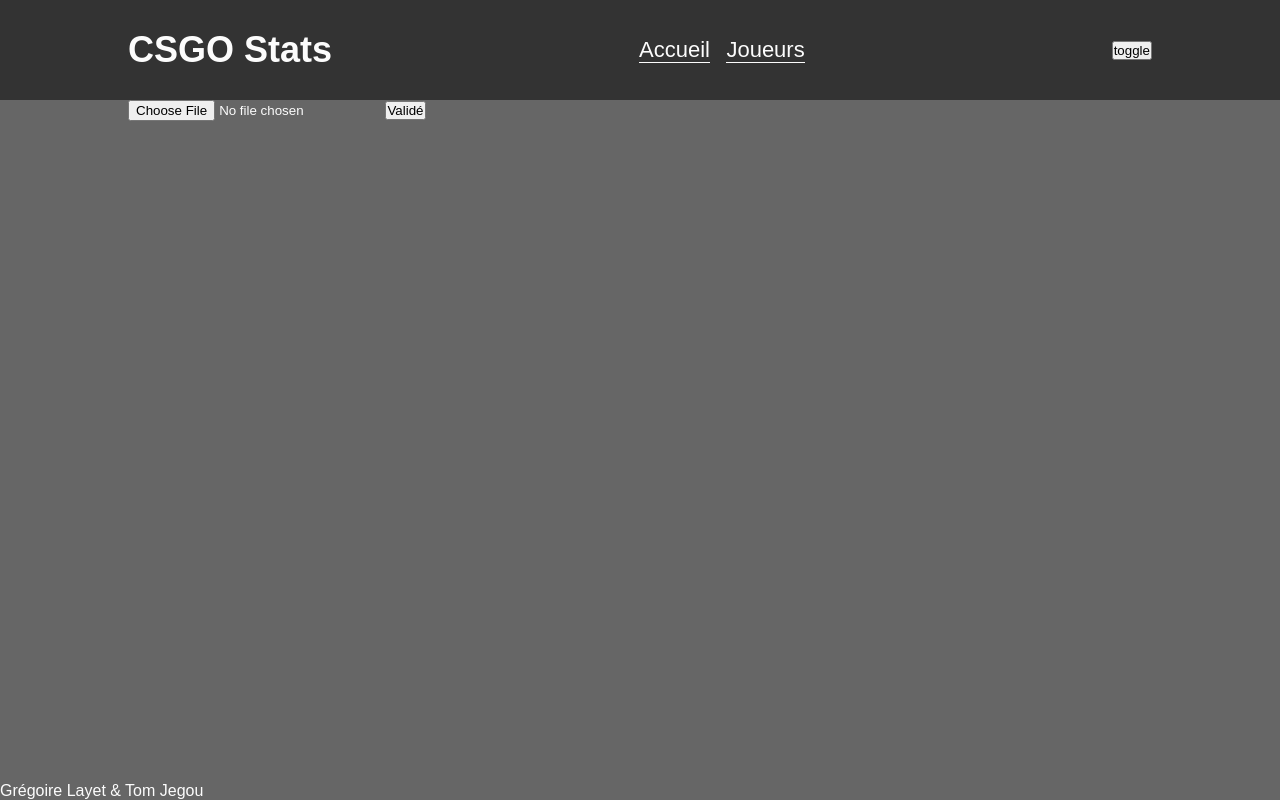
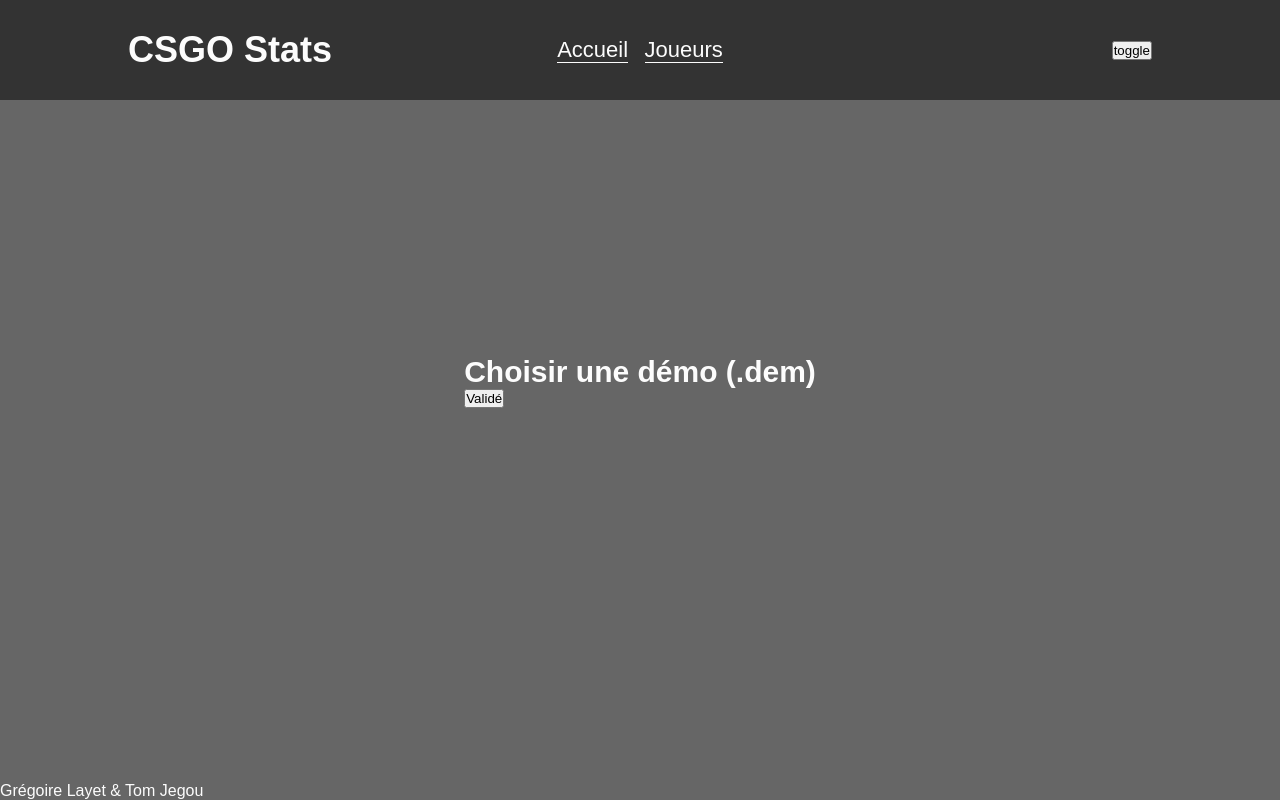
Before and after one commit to TheGregggg/csgo-stats, a PHP site: page / in a window 1280 px wide. Run offline with PHP 8.4, Linux system fonts and the light colour scheme.

Commit message:
home page 0.1

```diff
--- a/app.css
+++ b/app.css
@@ -9,7 +9,7 @@ Created 11 oct. 2021
     --main-bg-color: #333;
     --secondary-bg-color: #666;
     --main-fg-color: #fcfcfc;
-    --accent-color: rgb(93, 0, 146);
+    --accent-color: rgb(211, 136, 255);
 }
 *{
     margin: 0;
@@ -46,8 +46,21 @@ header div.flex{
     width: 100%;
     height: 100px;
     display: inline-flex;
-    justify-content: space-between;
+    /*justify-content: space-between;*/
     align-items: center;
+}
+header div.flex span{
+    flex:1;
+    display: flex;
+}
+header div.flex span.left{
+    justify-content: flex-start;
+}
+header div.flex span.center{
+    justify-content: space-around;
+}
+header div.flex span.right{
+    justify-content: flex-end;
 }
 header .link{
     display: inline-block;
@@ -60,3 +73,29 @@ header .link a{
 header .logo{
     font-size: 36px;
 }
+
+/* FOOTER CSS */
+
+/* HOME CSS */
+main#home{
+    display: flex;
+    justify-content: space-around;
+    align-items: center;
+}
+main#home form{
+    width: fit-content;
+    margin-bottom: 120px;
+}
+main#home .label-file{
+    display: block;
+    cursor: pointer;
+    color: var(--main-fg-color);
+    font-weight: bold;
+    font-size: 30px;
+}
+main#home .label-file:hover{
+    color: var(--accent-color);
+}
+main#home .input-file{
+    display: none;
+}
--- a/components/header.php
+++ b/components/header.php
@@ -1,12 +1,18 @@
 <header>
     <div class="container">
         <div class="flex">
+            <span class="left">
                 <h2 class="logo">CSGO Stats</h2>
+            </span>
+            <span class="center">
                 <ul class="links">
                     <li class="link"><a href="./">Accueil</a></li>
                     <li class="link"><a href="./joueur.php">Joueurs</a></li>
                 </ul>
+            </span>
+            <span class="right">
                 <button>toggle</button>
+            </span>
         </div>
     </div>
 </header>
--- a/index.php
+++ b/index.php
@@ -7,10 +7,11 @@
 <body>
     <?php include './components/header.php'; ?>
 
-    <main class="container">
-        <form action="/analyse_demo.php">
-            <input type="file" name="" id="">
-            <button action="validate">Validé</button>
+    <main class="container" id="home">
+        <form action="/parse_demo.php">
+            <label for="file" class="label-file">Choisir une démo (.dem)</label>
+            <input id="file" class="input-file" type="file" accept=".dem">
+            <input type="submit" value="Validé">
         </form>
     </main>
 
```
Lines whose indentation alone changed are shown as unchanged.
